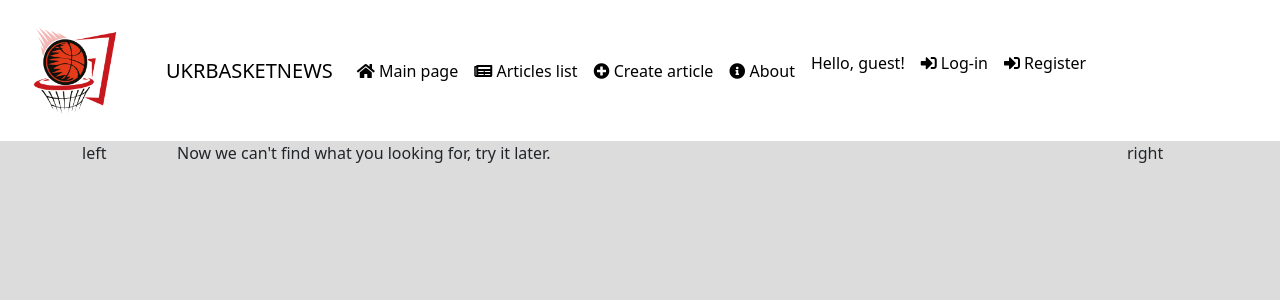
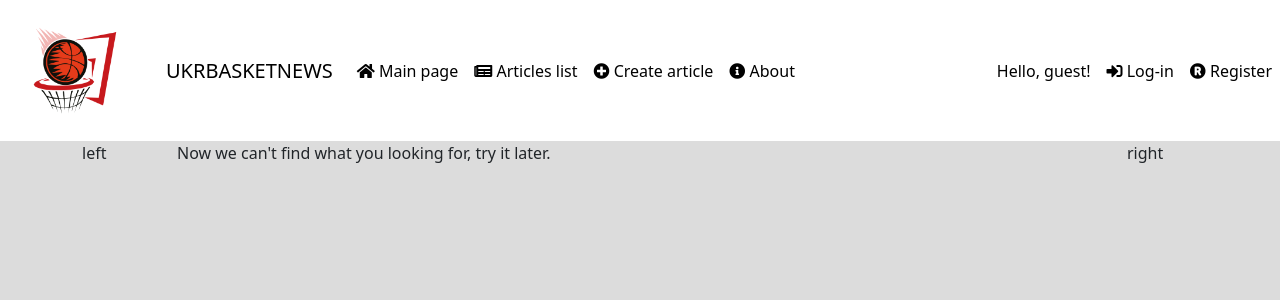
Before and after one commit to MaksymZlobin/Django_project, a Django app: page /page-not-found/ in a window 1280 px wide. Shown: the top 300 px of the page. Run offline with Django 3.2, Linux system fonts and the light colour scheme; some libraries are stand-ins or nearby versions.

Commit message:
Base template updated.

```diff
--- a/ukrbasketnews/news/templates/base.html
+++ b/ukrbasketnews/news/templates/base.html
@@ -17,9 +17,8 @@
             aria-controls="navbarSupportedContent" aria-expanded="false" aria-label="Toggle navigation">
         <span class="navbar-toggler-icon"></span>
     </button>
-
-    <div class="collapse navbar-collapse" id="navbarSupportedContent">
-        <ul class="navbar-nav mr-auto mt-2 mt-lg-0">
+    <div class="collapse navbar-collapse justify-content-between" id="navbarSupportedContent">
+        <ul class="navbar-nav mr-auto">
             <li class="nav-item active">
                 <a class="nav-link text-black" href="{% url 'news:main' %}"><i class="fas fa-home"></i> Main page</a>
             </li>
@@ -33,29 +32,26 @@
                 <a class="nav-link text-black" href="{% url 'news:about' %}"><i class="fas fa-info-circle"></i> About</a>
             </li>
         </ul>
-        <ul class="navbar-nav mr-auto mt-2 mt-lg-0">
+        <ul class="navbar-nav mr-auto">
             {% if user.is_authenticated %}
-
-            <p>Hello, {{ user.email }}!</p>
-
                 <li class="nav-item">
-                    <a class="nav-link text-black" href=""><i class="fas fa-sign-in-alt"></i>
-                        Profile</a>
+                    <a class="nav-link text-black">Hello, {{ user.email }}!</a>
                 </li>
                 <li class="nav-item">
-                    <a class="nav-link text-black" href="{% url 'news:logout' %}"><i class="fas fa-sign-in-alt"></i>
-                        Log-out</a>
+                    <a class="nav-link text-black" href=""><i class="fas fa-address-card"></i> Profile</a>
+                </li>
+                <li class="nav-item">
+                    <a class="nav-link text-black" href="{% url 'news:logout' %}"><i class="fas fa-sign-out-alt"></i> Log-out</a>
                 </li>
             {% else %}
                 <li class="nav-item">
-                    <p class="nav-link text-black">Hello, guest!</p>
+                    <a class="nav-link text-black">Hello, guest!</a>
                 </li>
                 <li class="nav-item">
-                    <a class="nav-link text-black" href="{% url 'news:login' %}"><i class="fas fa-sign-in-alt"></i>
-                        Log-in</a>
+                    <a class="nav-link text-black" href="{% url 'news:login' %}"><i class="fas fa-sign-in-alt"></i> Log-in</a>
                 </li>
                 <li class="nav-item">
-                    <a class="nav-link text-black" href=""><i class="fas fa-sign-in-alt"></i> Register</a>
+                    <a class="nav-link text-black" href=""><i class="fas fa-registered"></i> Register</a>
                 </li>
             {% endif %}
         </ul>
```
